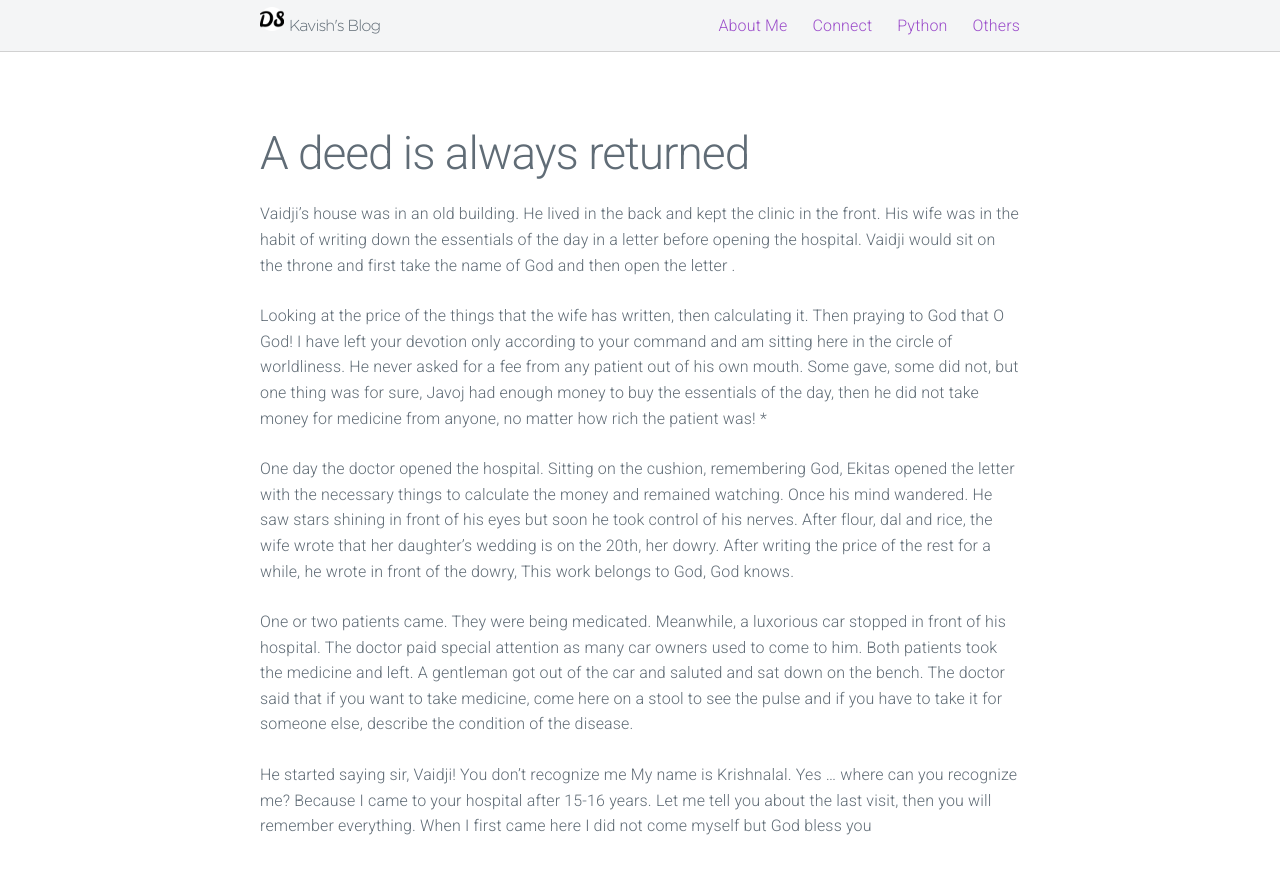
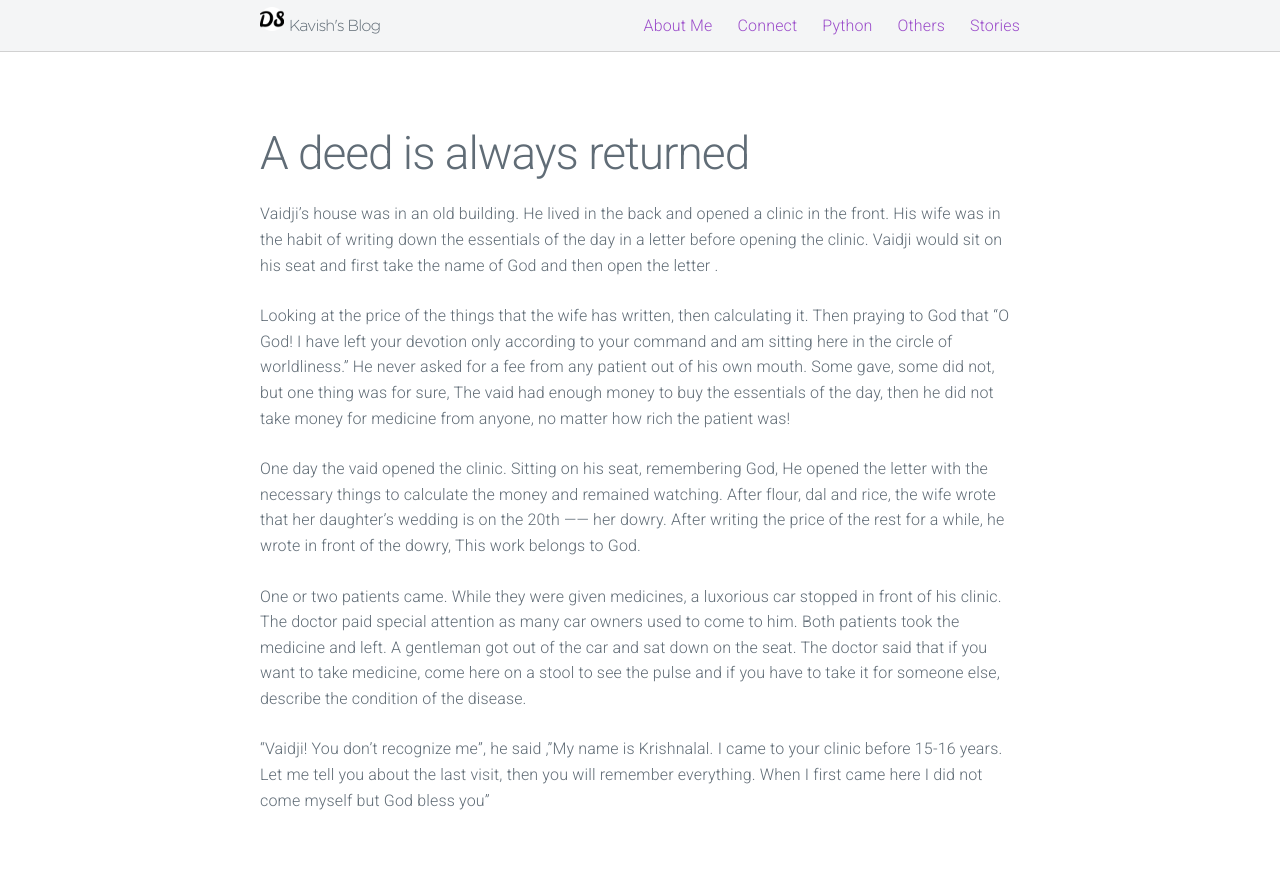
Before and after one commit to kavishdev/kavishdev.github.io, a Jekyll site: the page built from _stories/A deed is always returned.md, in a window 1280 px wide and 1039 px high. Shown: the top 874 px of the window. Built offline with Jekyll 4.4.1, drawn with Linux system fonts in a browser that asks for light colours.

Commit message:
Added Stories
Added my first story on this blog.

Co-Authored-By: wiless <4603031+wiless@users.noreply.github.com>

```diff
--- a/_layouts/index.html
+++ b/_layouts/index.html
@@ -92,6 +92,20 @@
 							</ul>
 						</div>
 					</li>
+					<li class="navigation-item">
+						<a class="navigation-link" href="#popover-support4" data-popover>Stories</a>
+						<div class="popover" id="popover-support4">
+							<ul class="popover-list">
+								{% for post in site.stories %}
+								<li class="popover-item"><a class="popover-link" target="_self" href="{{ post.url }}"
+										title={{ post.title }}>{{ post.title }}</a></li>
+								{% endfor %}
+
+
+								<!-- <li class="popover-item"><a class="popover-link" target="_self" href="/others/setup-virtual-android" title="How to setup virtual android">Session 1</a></li> -->
+							</ul>
+						</div>
+					</li>
 				</ul>
 			</section>
 		</nav>
--- a/_stories/A deed is always returned.md
+++ b/_stories/A deed is always returned.md
@@ -4,12 +4,12 @@ title: A deed is always returned
 ---
 # A deed is always returned
 
-Vaidji's house was in an old building. He lived in the back and kept the clinic in the front. His wife was in the habit of writing down the essentials of the day in a letter before opening the hospital. Vaidji would sit on the throne and first take the name of God and then open the letter .
+Vaidji's house was in an old building. He lived in the back and opened a clinic in the front. His wife was in the habit of writing down the essentials of the day in a letter before opening the clinic. Vaidji would sit on his seat and first take the name of God and then open the letter .
 
-Looking at the price of the things that the wife has written, then calculating it. Then praying to God that O God! I have left your devotion only according to your command and am sitting here in the circle of worldliness. He never asked for a fee from any patient out of his own mouth. Some gave, some did not, but one thing was for sure, Javoj had enough money to buy the essentials of the day, then he did not take money for medicine from anyone, no matter how rich the patient was! *
+Looking at the price of the things that the wife has written, then calculating it. Then praying to God that "O God! I have left your devotion only according to your command and am sitting here in the circle of worldliness." He never asked for a fee from any patient out of his own mouth. Some gave, some did not, but one thing was for sure, The vaid had enough money to buy the essentials of the day, then he did not take money for medicine from anyone, no matter how rich the patient was!
 
-One day the doctor opened the hospital. Sitting on the cushion, remembering God, Ekitas opened the letter with the necessary things to calculate the money and remained watching. Once his mind wandered. He saw stars shining in front of his eyes but soon he took control of his nerves. After flour, dal and rice, the wife wrote that her daughter's wedding is on the 20th, her dowry. After writing the price of the rest for a while, he wrote in front of the dowry, This work belongs to God, God knows.
+One day the vaid opened the clinic. Sitting on his seat, remembering God, He opened the letter with the necessary things to calculate the money and remained watching. After flour, dal and rice, the wife wrote that her daughter's wedding is on the 20th —— her dowry. After writing the price of the rest for a while, he wrote in front of the dowry, This work belongs to God.
 
-One or two patients came. They were being medicated. Meanwhile, a luxorious car stopped in front of his hospital. The doctor paid special attention as many car owners used to come to him. Both patients took the medicine and left. A gentleman got out of the car and saluted and sat down on the bench. The doctor said that if you want to take medicine, come here on a stool to see the pulse and if you have to take it for someone else, describe the condition of the disease.
+One or two patients came. While they were given medicines, a luxorious car stopped in front of his clinic. The doctor paid special attention as many car owners used to come to him. Both patients took the medicine and left. A gentleman got out of the car and sat down on the seat. The doctor said that if you want to take medicine, come here on a stool to see the pulse and if you have to take it for someone else, describe the condition of the disease.
 
-He started saying sir, Vaidji! You don't recognize me My name is Krishnalal. Yes ... where can you recognize me? Because I came to your hospital after 15-16 years. Let me tell you about the last visit, then you will remember everything. When I first came here I did not come myself but God bless you
+"Vaidji! You don't recognize me", he said ,"My name is Krishnalal. I came to your clinic before 15-16 years. Let me tell you about the last visit, then you will remember everything. When I first came here I did not come myself but God bless you"
```
Also changed, not shown: _others/My Virtual Android.md (+1 -1 lines), 1 other file.
